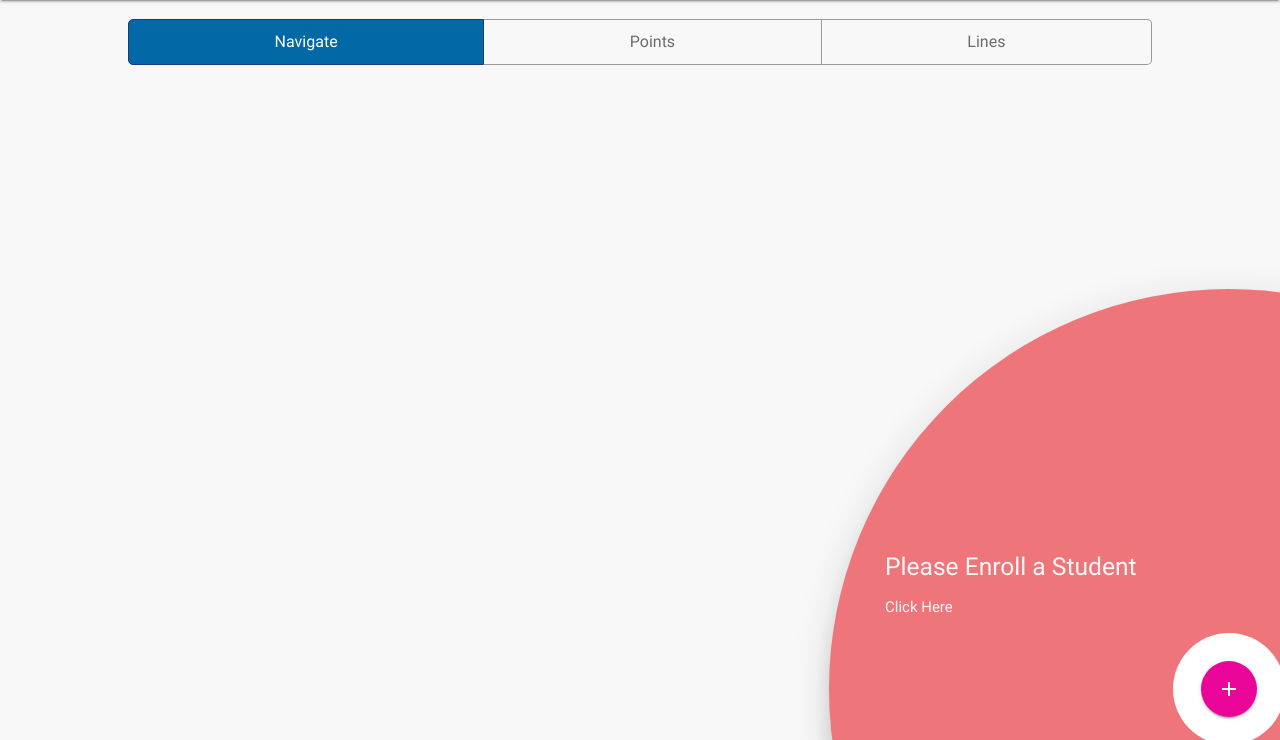
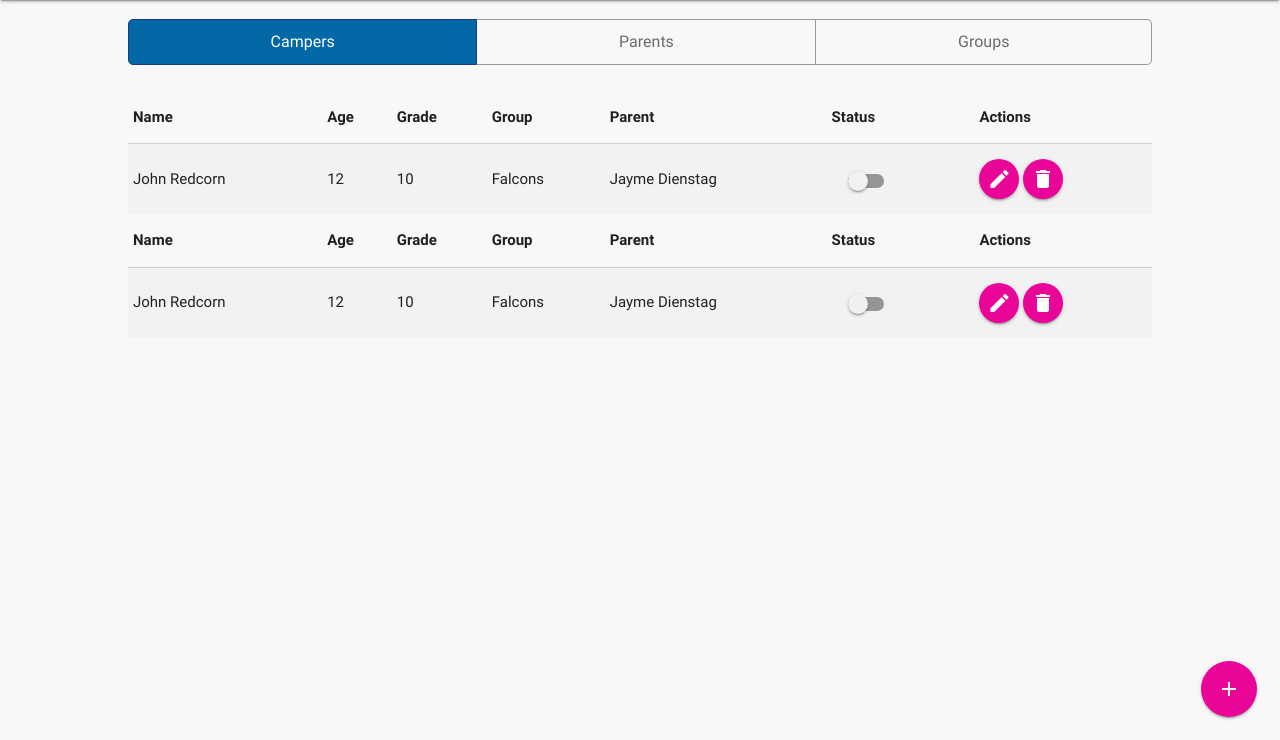
Before and after one commit to erickolbusz/Camper-Plus, a Flask app: page /test in a window 1280 px wide. Shown: the part 60-800 px from the top of the page. Run offline with Flask 2, Linux system fonts and the light colour scheme.

Commit message:
completed template for campers page

```diff
--- a/camperapp/static/css/manage.css
+++ b/camperapp/static/css/manage.css
@@ -66,16 +66,18 @@ nav ul.dropdown-content li a{
     margin-right: 10%;
 }
 
-.buttonGroup
-{
+.content {
+    margin: 2% 10% auto 10%;
+}
+
+.buttonGroup {
     display: -webkit-box;
     -webkit-box-orient: horizontal;
     -webkit-box-pack:justify;
     -webkit-box-sizing: border-box;
 }
 
-.buttonGroup > li
-{
+.buttonGroup > li {
     display: block;
     -webkit-box-flex: 1;
     border: solid 1px #9a9a99;
@@ -87,21 +89,18 @@ nav ul.dropdown-content li a{
     padding: 10px;
 }
 
-.buttonGroup > li:first-child
-{
+.buttonGroup > li:first-child {
     border-left: solid 1px #9a9a99;
     -webkit-border-top-left-radius: 5px;
     -webkit-border-bottom-left-radius: 5px;
 }
 
-.buttonGroup > li:last-child
-{
+.buttonGroup > li:last-child {
     -webkit-border-top-right-radius: 5px;
     -webkit-border-bottom-right-radius: 5px;
 }
 
-.buttonGroup > li.selected
-{
+.buttonGroup > li.selected {
     background-color: #0268A6;
     color: #fff;
     border-color: #193a7f;
--- a/camperapp/templates/manage.html
+++ b/camperapp/templates/manage.html
@@ -15,10 +15,88 @@
 
   <div class="segment-control">
     <ul class="buttonGroup">
-        <li class="selected">Navigate</li>
-      <li>Points</li>
-      <li>Lines</li>
+        <li class="selected">Campers</li>
+      <li>Parents</li>
+      <li>Groups</li>
     </ul>
+  </div>
+
+  <div class="content">
+    <div class="campers">
+      <table class="striped responsive-table">
+        <thead>
+          <tr>
+              <th>Name</th>
+              <th>Age</th>
+              <th>Grade</th>
+              <th>Group</th>
+              <th>Parent</th>
+              <th>Status</th>
+              <th>Actions</th>
+          </tr>
+        </thead>
+
+        <tbody>
+          <tr>
+            <td>John Redcorn</td>
+            <td>12</td>
+            <td>10</td>
+            <td>Falcons</td>
+            <td>Jayme Dienstag</td>
+            <td>
+              <div class="switch">
+                <label>
+                  <input type="checkbox">
+                  <span class="lever"></span>
+                </label>
+              </div>
+            </td>
+            <td>
+                <a class="waves-effect waves-light btn-floating"><i class="material-icons">edit</i></a>
+                <a class="waves-effect waves-light btn-floating"><i class="material-icons">delete</i></a>
+            </td>
+          </tr>
+        </tbody>
+      </table>
+    </div>
+
+    <div class="parents">
+      <table class="striped responsive-table">
+        <thead>
+          <tr>
+              <th>Name</th>
+              <th>Age</th>
+              <th>Grade</th>
+              <th>Group</th>
+              <th>Parent</th>
+              <th>Status</th>
+              <th>Actions</th>
+          </tr>
+        </thead>
+
+        <tbody>
+          <tr>
+            <td>John Redcorn</td>
+            <td>12</td>
+            <td>10</td>
+            <td>Falcons</td>
+            <td>Jayme Dienstag</td>
+            <td>
+              <div class="switch">
+                <label>
+                  <input type="checkbox">
+                  <span class="lever"></span>
+                </label>
+              </div>
+            </td>
+            <td>
+                <a class="waves-effect waves-light btn-floating"><i class="material-icons">edit</i></a>
+                <a class="waves-effect waves-light btn-floating"><i class="material-icons">delete</i></a>
+            </td>
+          </tr>
+        </tbody>
+      </table>
+    </div>
   </div>
 
   <div class="tap-target" data-activates="menu">
@@ -37,7 +115,7 @@
 {% block scripts %}
     <script>
     $(document).ready(function () {
-        $('.tap-target').tapTarget('open');
+        //$('.tap-target').tapTarget('open');
         $("ul.buttonGroup").click(function (event) {
             $("li", this)
             .removeClass("selected")
```
